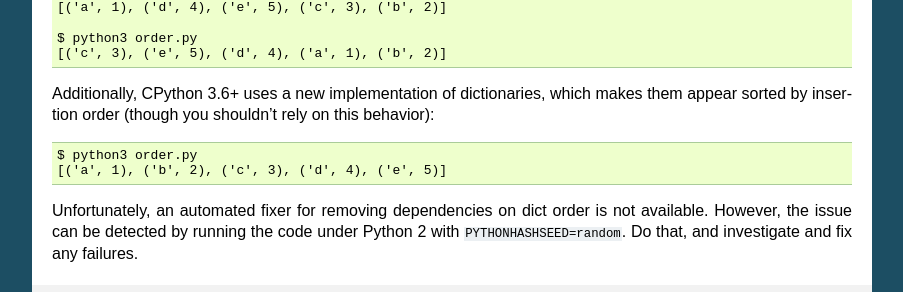
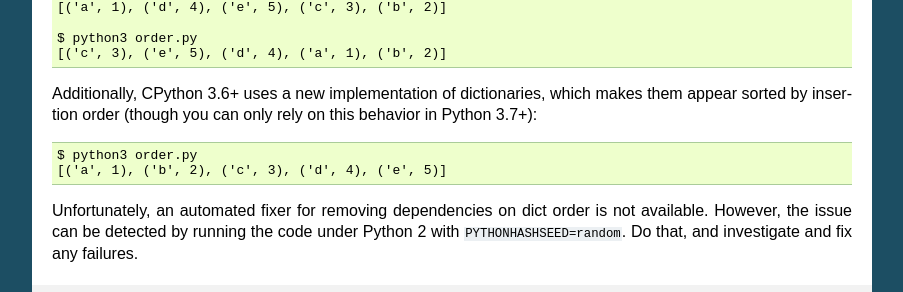
Before and after one commit to fedora-python/portingguide, a Sphinx documentation site: the page built from source/dicts.rst, in a window 1280 px wide and 900 px high, scrolled down 1319 px. Shown: the part 175-467 px from the top of the window, without its empty margins (198-1101 px from the left). Built offline with Sphinx 7.4.7, drawn with Linux system fonts in a browser that asks for light colours.

Commit message:
Dicts are sorted by insertion order in 3.7+
https://mail.python.org/pipermail/python-dev/2017-December/151283.html

```diff
--- a/source/dicts.rst
+++ b/source/dicts.rst
@@ -101,8 +101,8 @@ In Python 3.3+, this setting is the default::
     [('c', 3), ('e', 5), ('d', 4), ('a', 1), ('b', 2)]
 
 Additionally, CPython 3.6+ uses a new implementation of dictionaries,
-which makes them appear sorted by insertion order (though you shouldn't rely
-on this behavior)::
+which makes them appear sorted by insertion order (though you can only rely
+on this behavior in Python 3.7+)::
 
     $ python3 order.py
     [('a', 1), ('b', 2), ('c', 3), ('d', 4), ('e', 5)]
```
